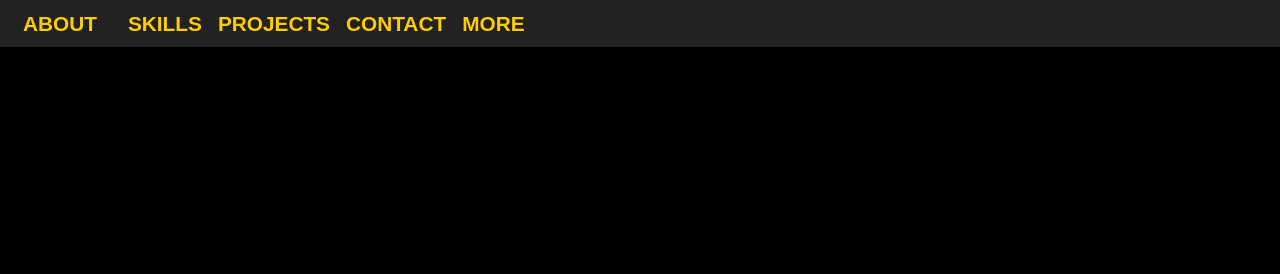
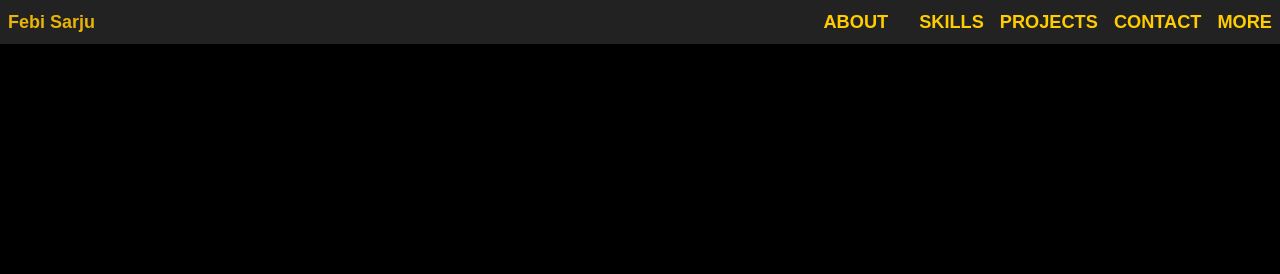
Before and after one commit to febisarju/febisarju.github.io, a plain HTML site: page index.html in a window 1280 px wide. Shown: the top 274 px of the page. Drawn offline with nearby package versions, Linux system fonts and the light colour scheme.

Commit message:
portfolio

```diff
--- a/index.html
+++ b/index.html
@@ -253,18 +253,26 @@
 </head>
 
 <body>
- <header class="fixed top-0 left-0 w-full bg-[#222] text-white shadow-lg z-50 p-2">
+<header class="fixed top-0 left-0 w-full bg-[#222] text-white shadow-lg z-50 p-2">
+    <div class="flex justify-between items-center">
+        <!-- Left Side: 'Febi Sarju' -->
+        <div class="text-lg font-bold text-yellow-500">
+            Febi Sarju
+        </div>
 
-   <div class="scrolling-header-container mt-0">
-<nav>
-    <ul class="flex space-x-4 text-yellow-500">
-     <li> <a class="hover:text-yellow-300" href="#about"> ABOUT </a> </li>
-     <li> <a class="hover:text-yellow-300" href="#skills"> SKILLS </a> </li>
-     <li> <a class="hover:text-yellow-300" href="#projects"> PROJECTS </a> </li>
-     <li> <a class="hover:text-yellow-300" href="#contact"> CONTACT </a> </li>
-     <li> <a class="hover:text-yellow-300" href="more.html"> MORE </a> </li>
-    </ul>
-   </nav></header>
+        <!-- Right Side: Navigation -->
+        <nav>
+            <ul class="flex space-x-4 text-yellow-500 ml-auto text-sm">
+                <li><a class="hover:text-yellow-300" href="#about">ABOUT</a></li>
+                <li><a class="hover:text-yellow-300" href="#skills">SKILLS</a></li>
+                <li><a class="hover:text-yellow-300" href="#projects">PROJECTS</a></li>
+                <li><a class="hover:text-yellow-300" href="#contact">CONTACT</a></li>
+                <li><a class="hover:text-yellow-300" href="more.html">MORE</a></li>
+            </ul>
+        </nav>
+    </div>
+</header>
+
 
   <main class="flex flex-col items-center justify-center min-h-screen text-center">
    <div class="flex flex-col md:flex-row items-center space-y-4 md:space-y-0 md:space-x-8">
```
